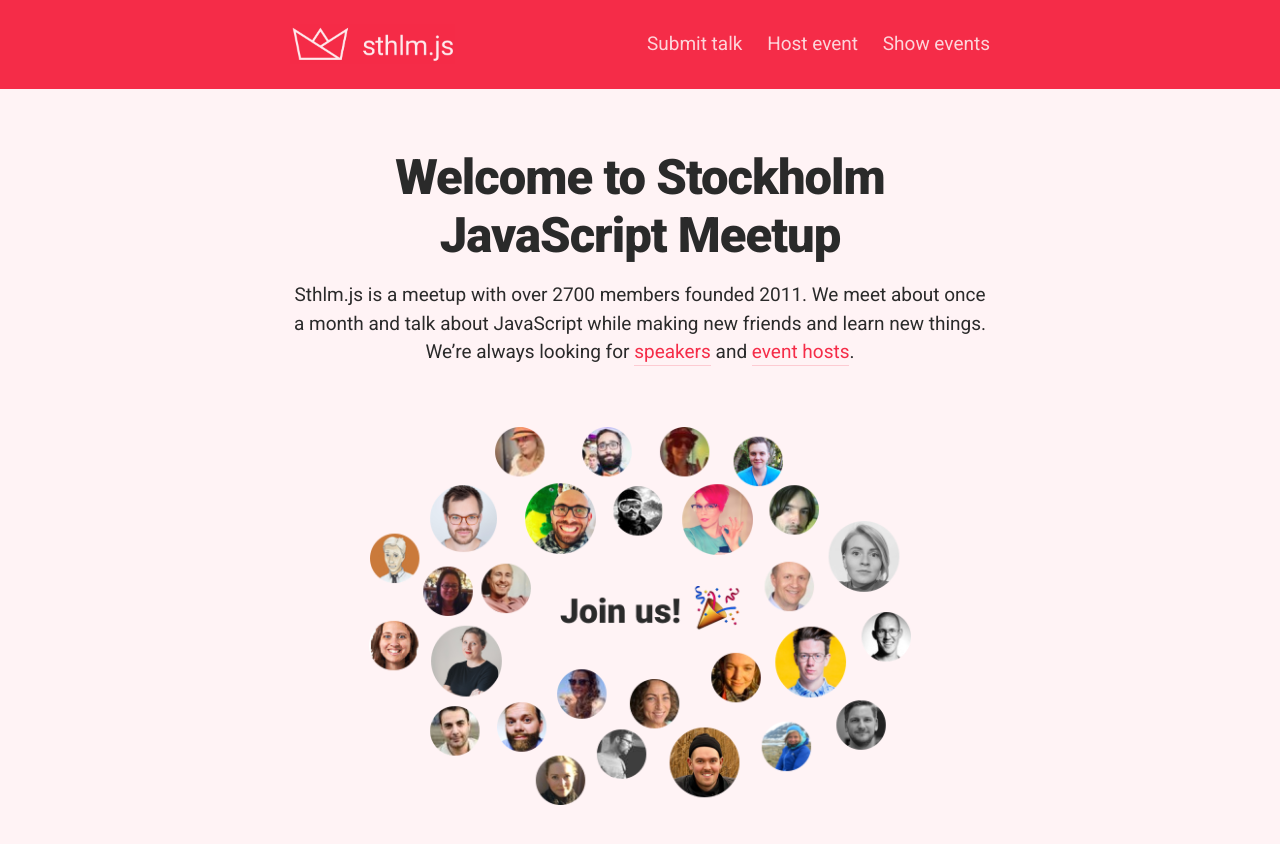
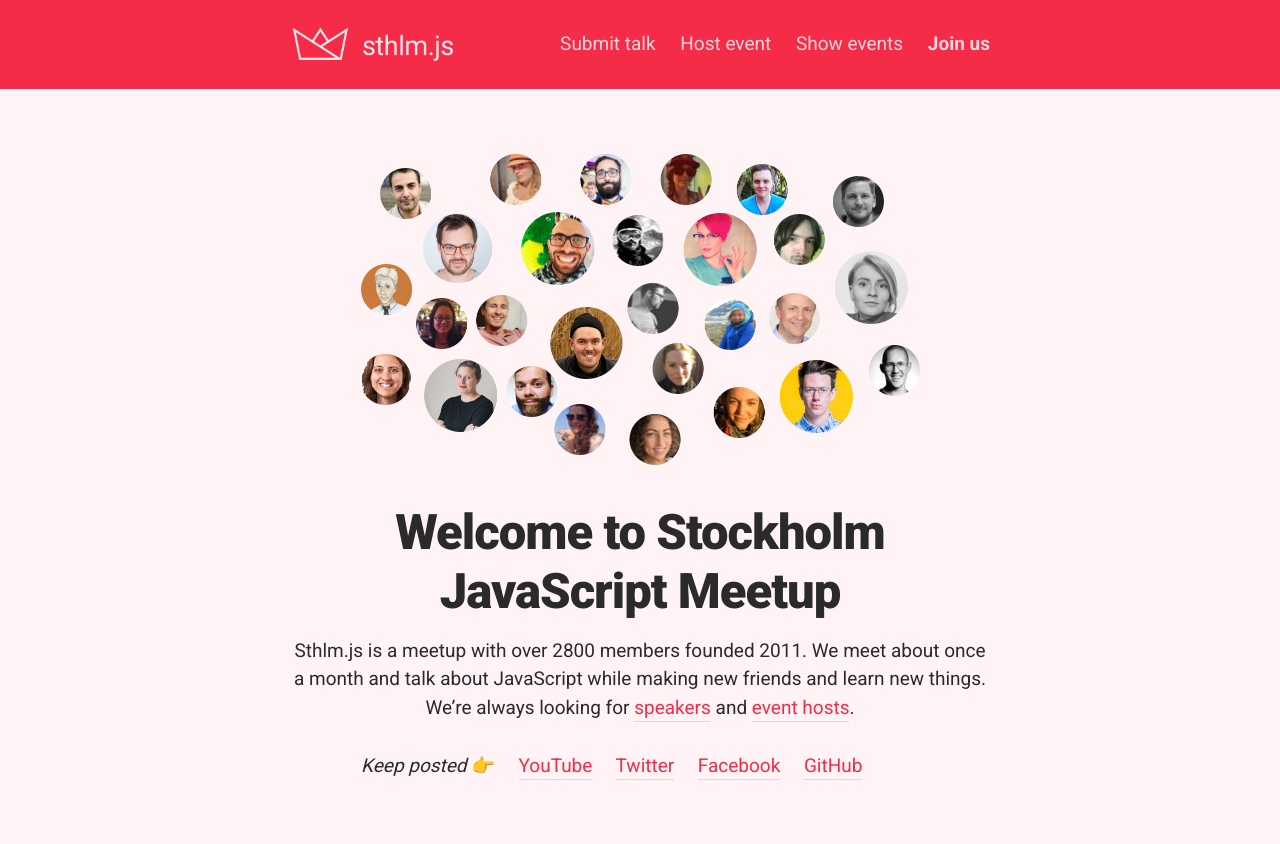
Before and after one commit to sthlmjs/sthlmjs.com, a Jekyll site: the page built from index.html, in a window 1280 px wide. Shown: the top 844 px of the page. Built offline with Jekyll 4.4.1, drawn with Linux system fonts in a browser that asks for light colours; comment, search, counter and statistics services are not loaded.

Commit message:
Add some social media links etc

```diff
--- a/_includes/menu.html
+++ b/_includes/menu.html
@@ -5,6 +5,7 @@
       <li class="menu-item"><a class="menu-link" href="/speak">Submit talk</a></li>
       <li class="menu-item"><a class="menu-link" href="/host">Host event</a></li>
       <li class="menu-item"><a class="menu-link" href="/events">Show events</a></li>
+      <li class="menu-item"><b><a class="menu-link" href="/join">Join us</a></b></li>
     </ul>
   </div>
 </div>
--- a/_sass/_base.scss
+++ b/_sass/_base.scss
@@ -182,6 +182,10 @@ article {
 .index {
   text-align: center;
 }
+.members {
+  margin:0 auto $spacing-unit;
+  width:80%;
+}
 .join-us {
   transition: opacity .2s ease-in-out;
   background: url(/assets/images/members.png) center no-repeat;
--- a/index.html
+++ b/index.html
@@ -1,12 +1,21 @@
 ---
 layout: default
 ---
+
 <article class="index">
+  <img src="/assets/images/members.png" class="members">
   <h1>Welcome to Stockholm JavaScript Meetup</h1>
   <p>
-    Sthlm.js is a meetup with over 2700 members founded 2011. We meet about once
+    Sthlm.js is a meetup with over 2800 members founded 2011. We meet about once
     a month and talk about JavaScript while making new friends and learn new
     things. We’re always looking for <a href="/speak">speakers</a> and <a href="/host">event hosts</a>.
   </p>
+
+  <p>
+    <i>Keep posted</i> 👉 &nbsp; &nbsp;
+    <a href="https://www.youtube.com/channel/UCZnAzZWPcvN4KeSwX_JR3yw">YouTube</a> &nbsp; &nbsp;
+    <a href="https://twitter.com/sthlmjs">Twitter</a> &nbsp; &nbsp;
+    <a href="https://facebook.com/sthlmjs">Facebook</a>  &nbsp; &nbsp;
+    <a href="https://github.com/sthlmjs">GitHub</a> &nbsp; &nbsp; &nbsp; &nbsp; &nbsp; &nbsp;
+  </p>
 </article>
-<a href="/events" class="join-us">Join us!</a>
```
Also changed, not shown: join.md (added, +4 -0 lines), assets/images/members.png.
